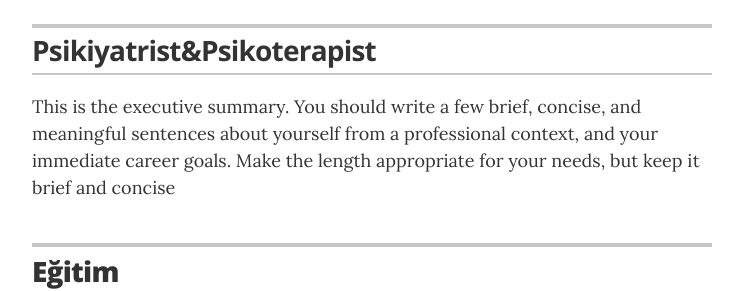
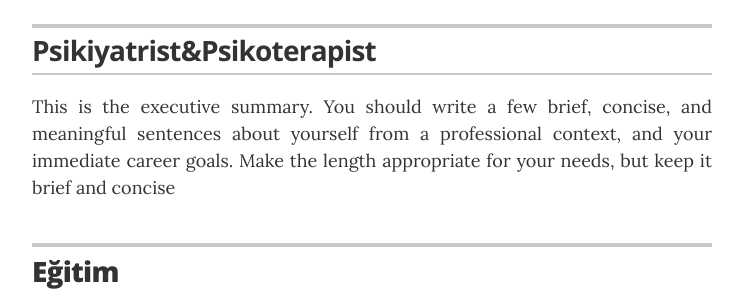
Before and after one commit to ibucgun/ibucgun.github.io, a Jekyll site: the page built from index.html, in a window 1280 px wide. Shown: the part 200-491 px from the top of the page, without its empty margins (268-1011 px from the left). Built offline with Jekyll 4.4.1, drawn with Linux system fonts in a browser that asks for light colours.

Commit message:
Update resume.html

```diff
--- a/_layouts/resume.html
+++ b/_layouts/resume.html
@@ -32,8 +32,8 @@
           <h2 class="header-title" itemprop="jobTitle"><b>{{ site.resume_title }}</b></h2>
         </div>
 
-        <div class="executive-summary" itemprop="description">
-          <p style="text-align: justify;">{{ site.resume_header_intro }}</p>
+        <div class="executive-summary" itemprop="description" style="text-align: justify;">
+          {{ site.resume_header_intro }}
         </div>
 
       </header>
```
